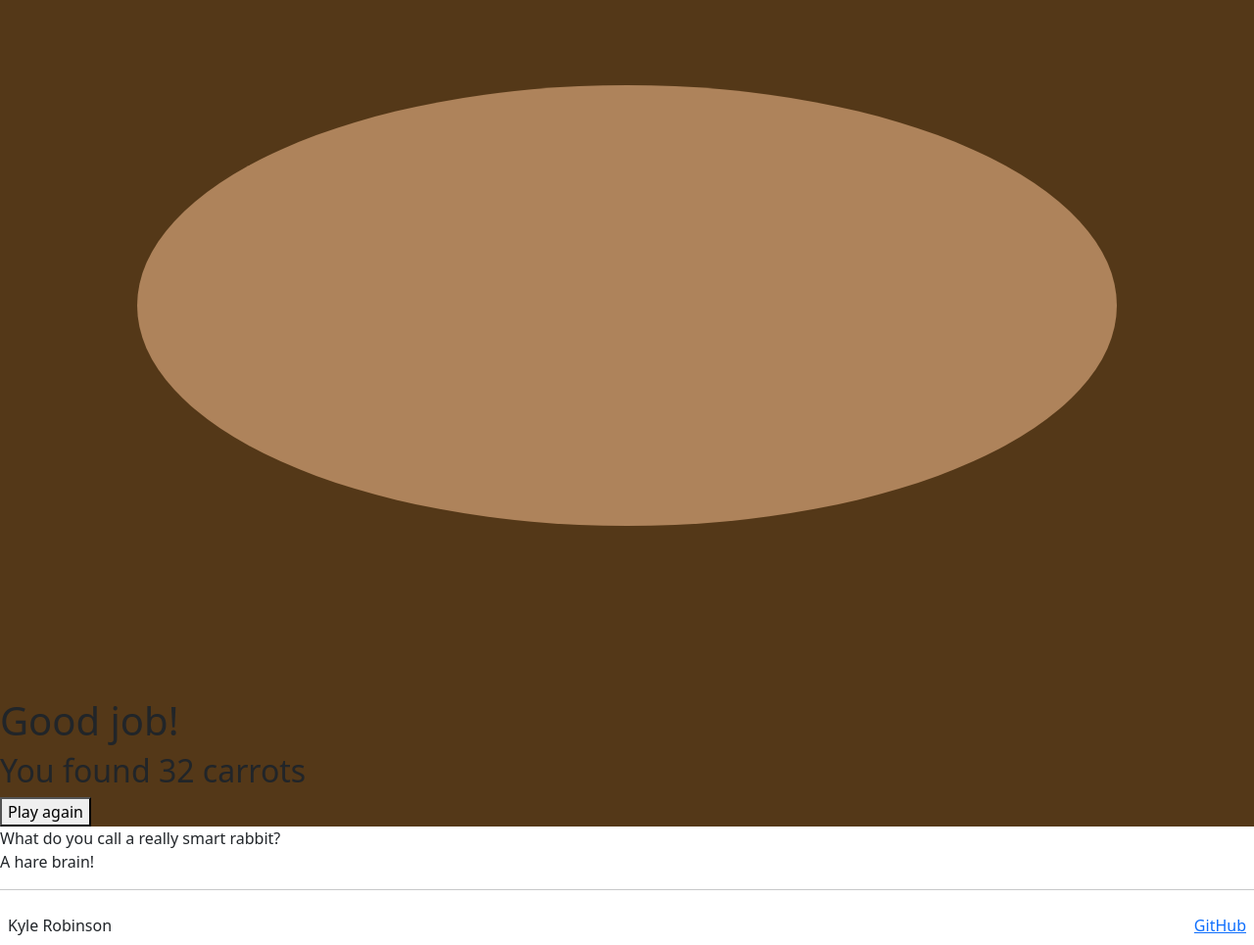
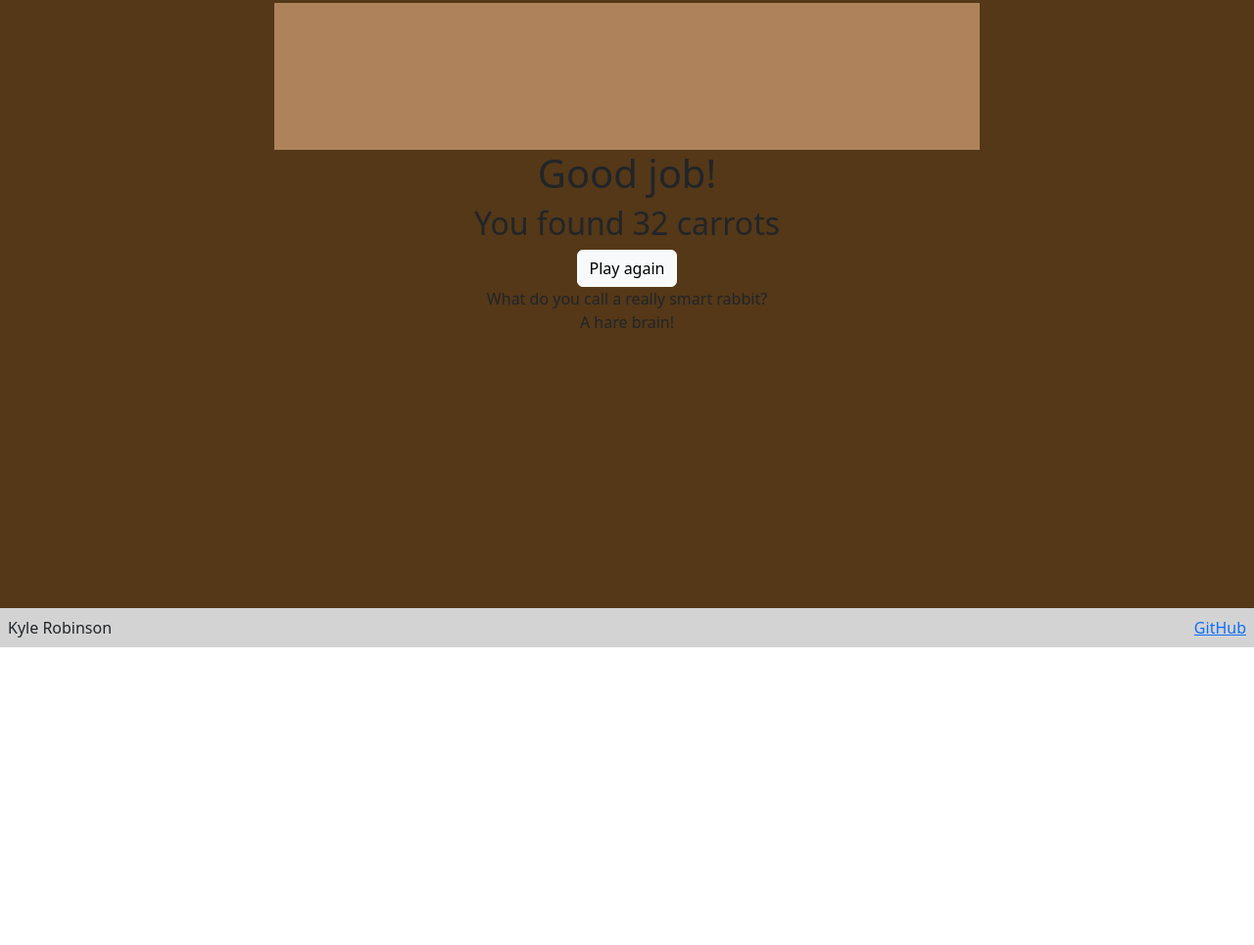
Before and after one commit to robinkyl002/startup, a plain HTML site: page startup-css/end.html in a window 1280 px wide. Shown: the part 350-1315 px from the top of the page at 98% size. After the commit the page ends 1011 px from the top, so only its background shows below. Drawn offline with nearby package versions, Linux system fonts and the light colour scheme.

Commit message:
created css file for end page and added basic formatting copied from other css files

```diff
--- /dev/null
+++ b/startup-css/end.css
@@ -0,0 +1,26 @@
+body {
+    display: flex;
+    flex-direction: column;
+}
+
+.navigation {
+    flex: 0 80px;
+}
+
+main {
+    flex: 1 calc(100vh - 120px);
+    background-color: #543818;
+    text-align: center;
+    padding: 35vh 35vh;
+
+}
+
+#cave {
+    height: 100%;
+    width: 100%;
+}
+
+footer {
+    flex: 0 40px;
+    background-color: lightgray;
+}
--- a/startup-css/end.html
+++ b/startup-css/end.html
@@ -5,6 +5,7 @@
         <meta name="viewport" content="width=device-width, initial-scale=1.0" />
         <title>Rabbit Holes</title>
         <link href="https://cdn.jsdelivr.net/npm/bootstrap@5.2.3/dist/css/bootstrap.min.css" rel="stylesheet" integrity="sha384-rbsA2VBKQhggwzxH7pPCaAqO46MgnOM80zW1RWuH61DGLwZJEdK2Kadq2F9CUG65" crossorigin="anonymous">
+        <link rel="stylesheet" href="end.css" />
         <link rel="icon" href="rabbit.jpg" />
     </head>
     <body>
@@ -37,20 +38,19 @@
             </div>
         </nav>
 
-        <hr />
         </header>
 
 
         <main>
-            <div style="background-color:#543818">
-                <canvas id="endbackground" width="window" height="window"></canvas>
-                <svg height="100vh" width="100vw">
-                    <ellipse cx="50vw" cy="50vh" rx="500" ry="225" style="fill:#AE835B"></ellipse>
+            <div >
+                <!-- <canvas id="endbackground" width="window" height="window"></canvas> -->
+                <svg id="cave">
+                    <ellipse cx="35vw" cy="35vh" rx="50vw" ry="85vh" style="fill:#AE835B"></ellipse>
                  </svg>
                 <h1>Good job!</h1>
                 <h2>You found 32 carrots</h2>
 
-                <button type="button" onclick="window.location.href='play.html'">Play again</button>
+                <button type="button" class="btn btn-light" onclick="window.location.href='play.html'">Play again</button>
             </div>
             <!--Place holder for rabbit joke web service call -->
            <div id="rabbitjokes">
@@ -60,7 +60,6 @@
         </main>
 
         <footer>
-            <hr />
             <div class="d-flex">
                 <div class="p-2 w-100">Kyle Robinson</div>
 
```
